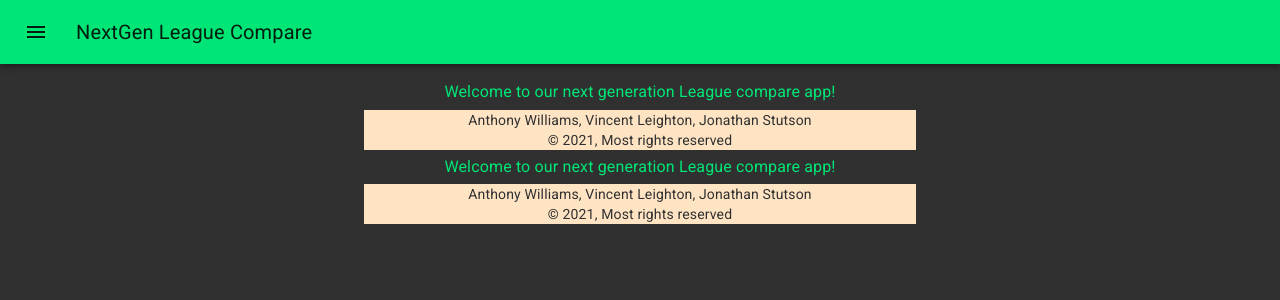
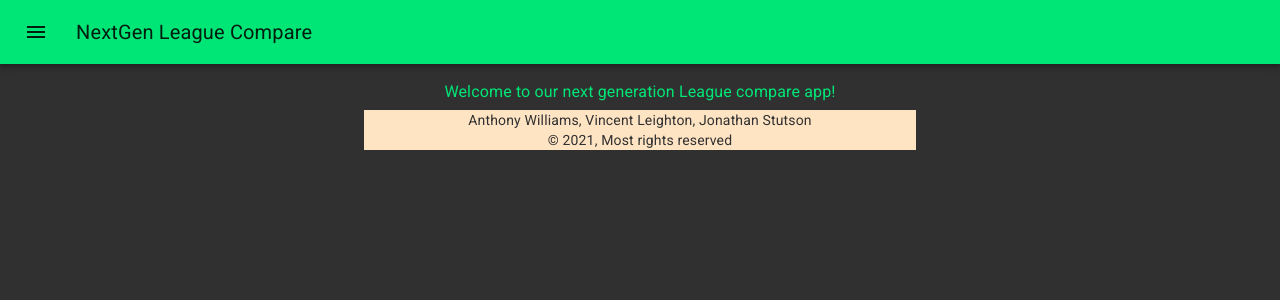
Before and after one commit to Wolven531/simple-cra-app, a React (Create React App) app: page / in a window 1280 px wide. Shown: the top 300 px of the page. Built offline with nearby package versions, Linux system fonts and the light colour scheme.

Commit message:
Fixed Merge conflicts

```diff
--- a/src/App/App.tsx
+++ b/src/App/App.tsx
@@ -49,45 +49,6 @@ function App() {
 								<PageNotFoundPage />
 							</Route>
 						</Switch>
-						<Container className="footer">
-							<Typography
-								variant="body2"
-								align="center"
-								gutterBottom
-							>
-								Anthony Williams, Vincent Leighton, Jonathan
-								Stutson
-								<br />© 2021, Most rights reserved
-							</Typography>
-						</Container>
-						{/* Content outside of <Switch> renders on every page */}
-						<Switch>
-							<Route path="/" exact>
-								{/* Home page */}
-								<Container>
-									<Typography
-										variant="body1"
-										align="center"
-										gutterBottom
-									>
-										Welcome to our next generation League
-										compare app!
-									</Typography>
-								</Container>
-							</Route>
-							<Route path="/config">
-								{/* Config page */}
-								<ConfigPage />
-							</Route>
-							<Route path="/icons">
-								{/* Icon demo page */}
-								<IconDemo />
-							</Route>
-							<Route path="/">
-								{/* Not Found page */}
-								<PageNotFoundPage />
-							</Route>
-						</Switch>
 					</BrowserRouter>
 					<Footer />
 				</Container>
--- a/src/ConfigPage/ConfigPage.tsx
+++ b/src/ConfigPage/ConfigPage.tsx
@@ -10,7 +10,6 @@ import {
 import React, { FC, useState, useEffect, useContext } from 'react'
 import { ApiContext } from '../ApiContext'
 import { AppTitleContext } from '../AppTitleContext'
-import { ApiService } from '../services/ApiService'
 import './ConfigPage.css'
 
 export interface ConfigPageProps {
--- a/src/Nav/Nav.tsx
+++ b/src/Nav/Nav.tsx
@@ -1,4 +1,4 @@
-import React, { useContext, useState } from 'react'
+import React from 'react'
 import {
 	makeStyles,
 	AppBar,
@@ -11,7 +11,6 @@ import {
 import MenuIcon from '@material-ui/icons/Menu'
 import { Link } from '@material-ui/core'
 import { AppTitleContext } from '../AppTitleContext'
-import { useEffect } from 'react'
 
 const useStyles = makeStyles((theme) => ({
 	root: {
```
